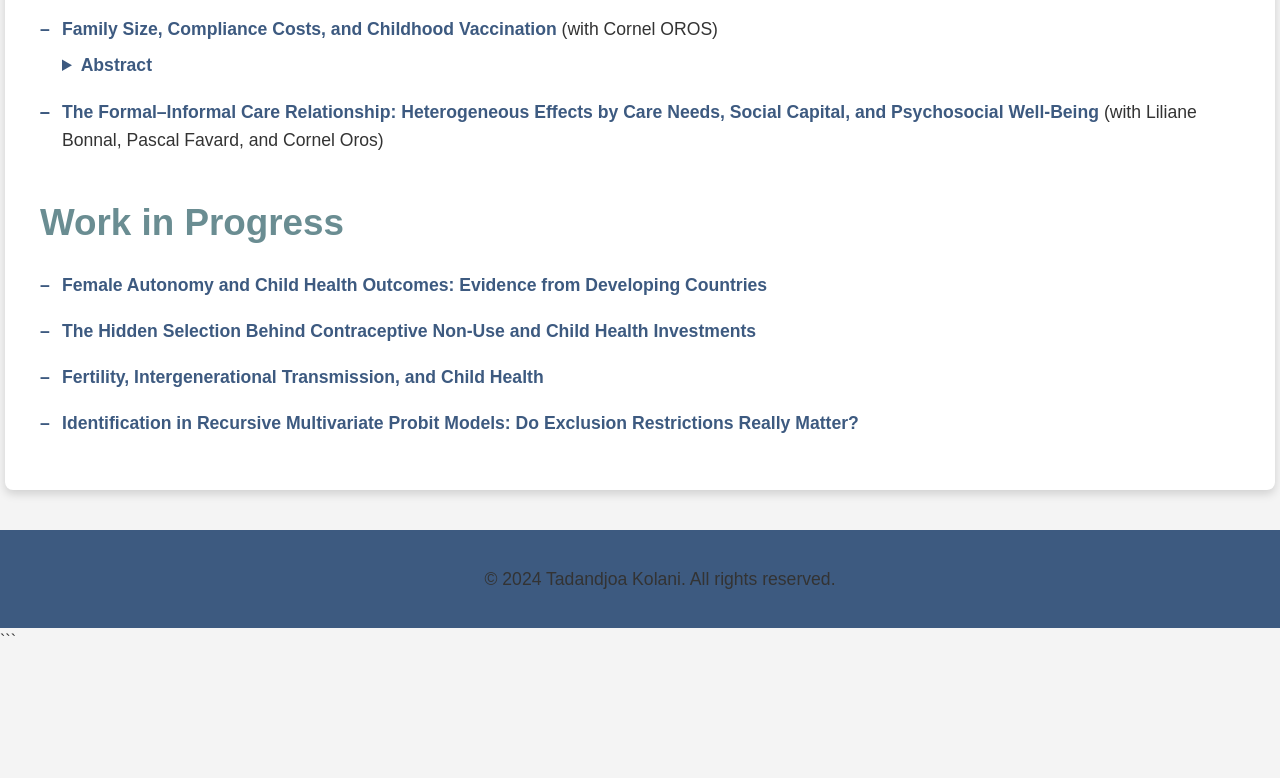
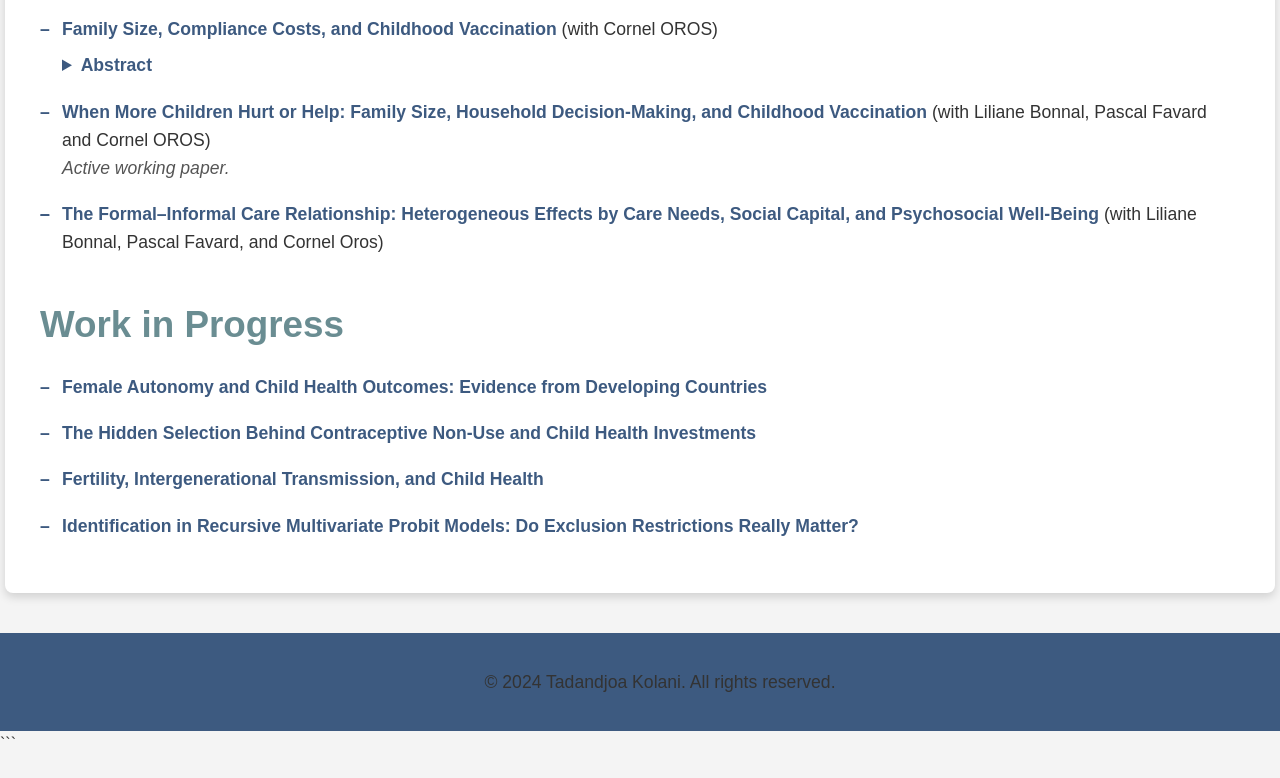
Before and after one commit to KOLANITadandjoa/KOLANITadandjoa, a plain HTML site: page research.html in a window 1280 px wide. Shown: the part 1167-1945 px from the top of the page. Before the commit the page ends 1871 px from the top, so only its background shows below. Drawn offline with Linux system fonts and the light colour scheme.

Commit message:
Update research.html

```diff
--- a/research.html
+++ b/research.html
@@ -243,7 +243,8 @@
         </p>
       </details>
     </li>
-
+  <li> <strong>When More Children Hurt or Help: Family Size, Household Decision-Making, and Childhood Vaccination</strong>
+    (with Liliane Bonnal, Pascal Favard and Cornel OROS) <br> <span class="paper-status">Active working paper.</span> </li>
     <li>
     <li>
       <strong>
```
